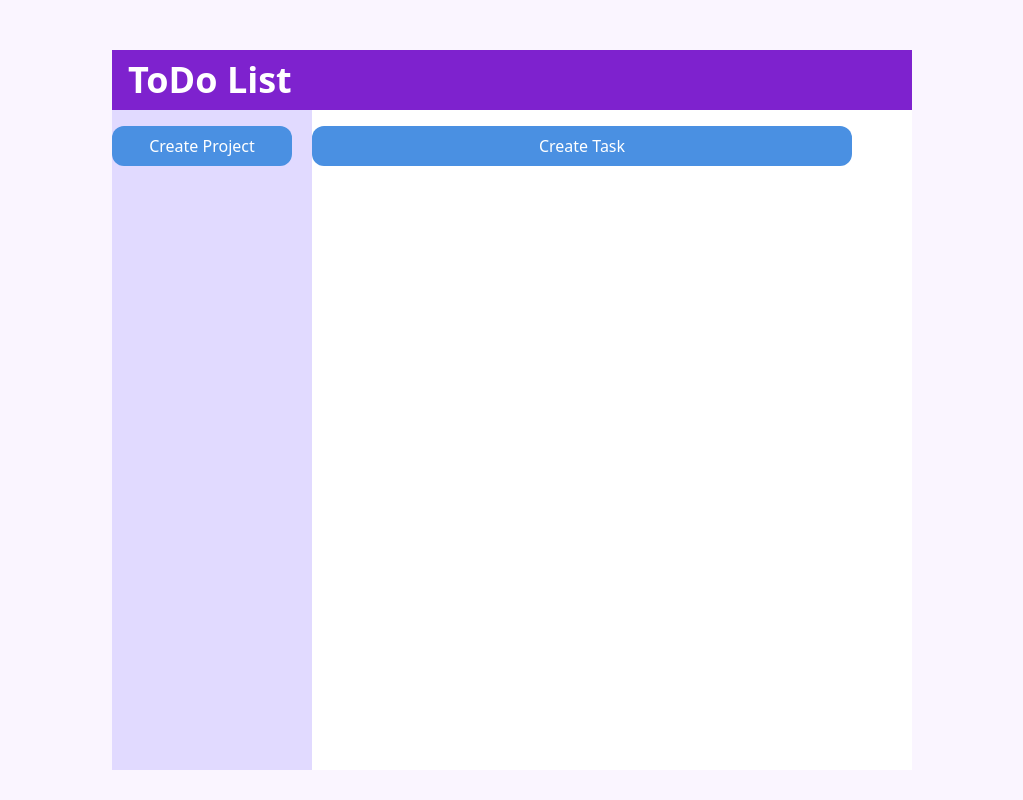
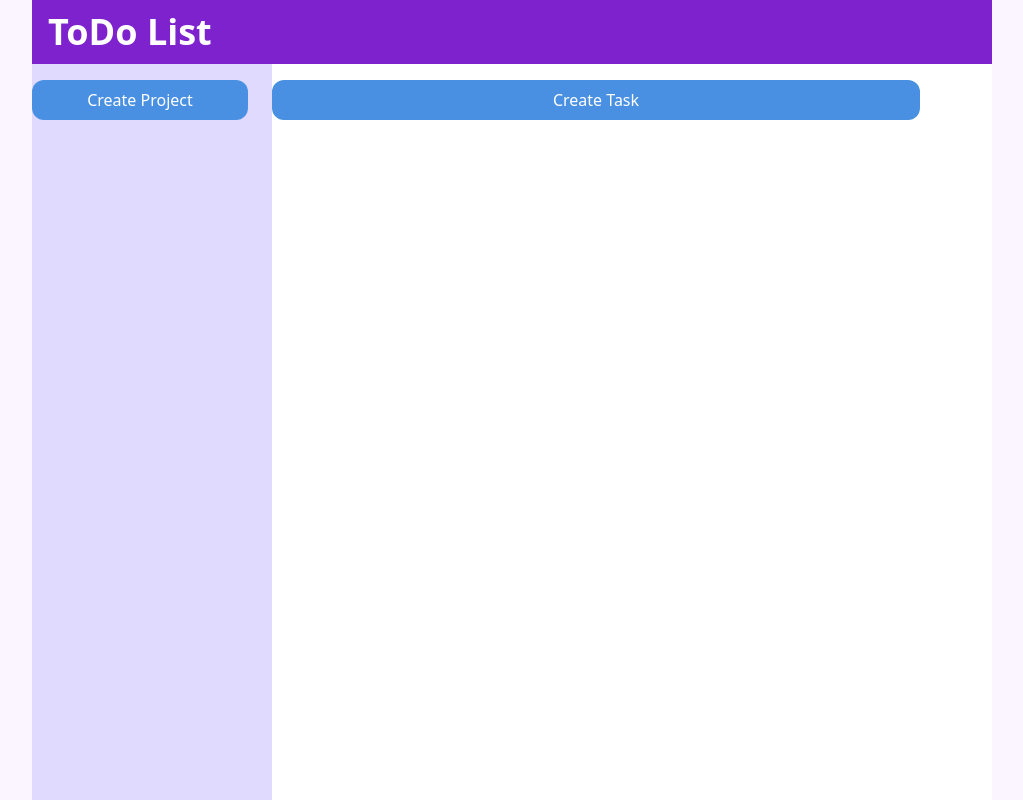
Before and after one commit to picantitoDev/to-do-list, a website built with webpack: page src/template.html in a window 1280 px wide. Shown: the whole page, without its empty margins (128-1151 px from the left). Built offline with nearby package versions, Linux system fonts and the light colour scheme.

Commit message:
adjusting dimensions

```diff
--- a/src/index.js
+++ b/src/index.js
@@ -9,8 +9,6 @@ class Task {
         this._dueDate = dueDate;
         this._priority = priority;
     }
-
-    // let task = new Task("Tarea Prueba", "descripcion", "date", "high")
 
     // Getter for title
     get title() {
@@ -118,7 +116,6 @@ class Project {
 
 const TodoController = function () {
     let projects = [];
-    let currentProject;
 
     function createProject(name) {
         let project = new Project(name);
--- a/src/template.html
+++ b/src/template.html
@@ -5,18 +5,18 @@
     <meta name="viewport" content="width=device-width, initial-scale=1.0">
     <title>To Do List</title>
 </head>
-<body class="flex h-svh w-svw justify-center items-center bg-[#faf5ff]">
-    <div class="h-[700px] w-[800px] grid sm:grid-cols-12">
+<body class="flex h-svh w-svw justify-center items-center bg-[#faf5ff] p-40">
+    <div class="h-[50rem] w-[100rem] grid sm:grid-cols-12">
         <!-- Header -->
-        <div class="bg-[#7e22ce] col-span-12 h-[60px] text-white font-bold flex items-center pl-4 text-4xl" id="header">ToDo List</div>
+        <div class="bg-[#7e22ce] h-[4rem] col-span-12  text-white font-bold flex items-center pl-4 text-4xl" id="header">ToDo List</div>
 
         <!-- Sidebar -->
-        <div class="bg-[#e1daff] col-span-3 h-[calc(700px-40px)] overflow-y-auto" id="sidebar">
+        <div class="bg-[#e1daff] h-[46rem] col-span-3 overflow-y-auto" id="sidebar">
             <button id="create-project-btn" class="bg-[#4A90E2] text-white rounded-xl p-2 w-[90%] mt-4">Create Project</button>
         </div>
 
         <!-- Content -->
-        <div class="bg-white col-span-9" id="content">
+        <div class="bg-white col-span-9 h-[46rem]" id="content">
             <button  id="create-task-btn" class="bg-[#4A90E2] text-white rounded-xl p-2 w-[90%] mt-4">Create Task</button>
         </div>
     </div>
```
